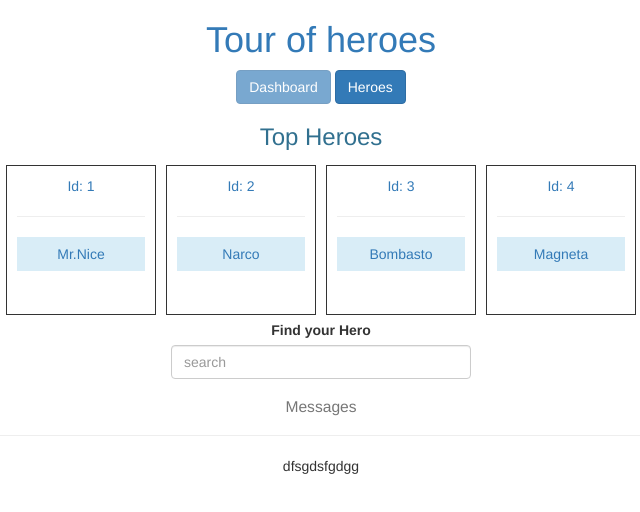
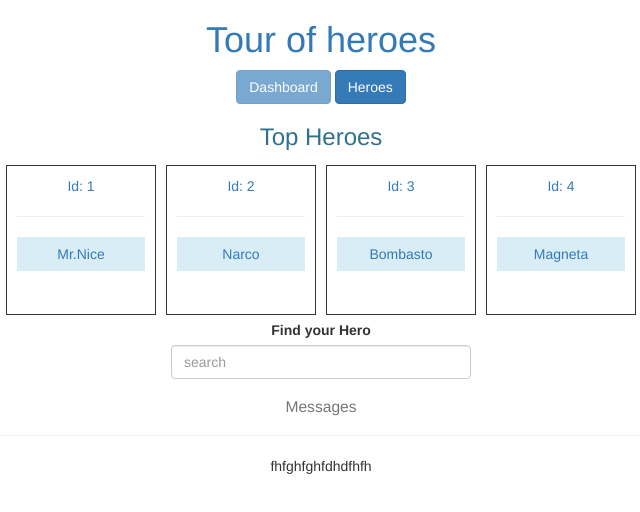
Before and after one commit to NicenkoVladimir/Tour-of-Heroes, a plain HTML site: page index.html in a window 1280 px wide. Shown: the full height of the page, 319-959 px from the left. Drawn offline with nearby package versions, Linux system fonts and the light colour scheme.

```diff
--- a/index.html
+++ b/index.html
@@ -56,11 +56,10 @@
 	</div>
 	<!-- ----------------- -->
 
-
 	<script src="https://ajax.aspnetcdn.com/ajax/jQuery/jquery-1.11.2.min.js"></script>
 	<script src="https://ajax.aspnetcdn.com/ajax/jquery.ui/1.11.2/jquery-ui.min.js"></script>
 	<script src ='js/bootstrap.min.js'></script>
 	<script src="script.js"></script>
 </body>
 </html>
-dfsgdsfgdgg
+fhfghfghfdhdfhfh
```
